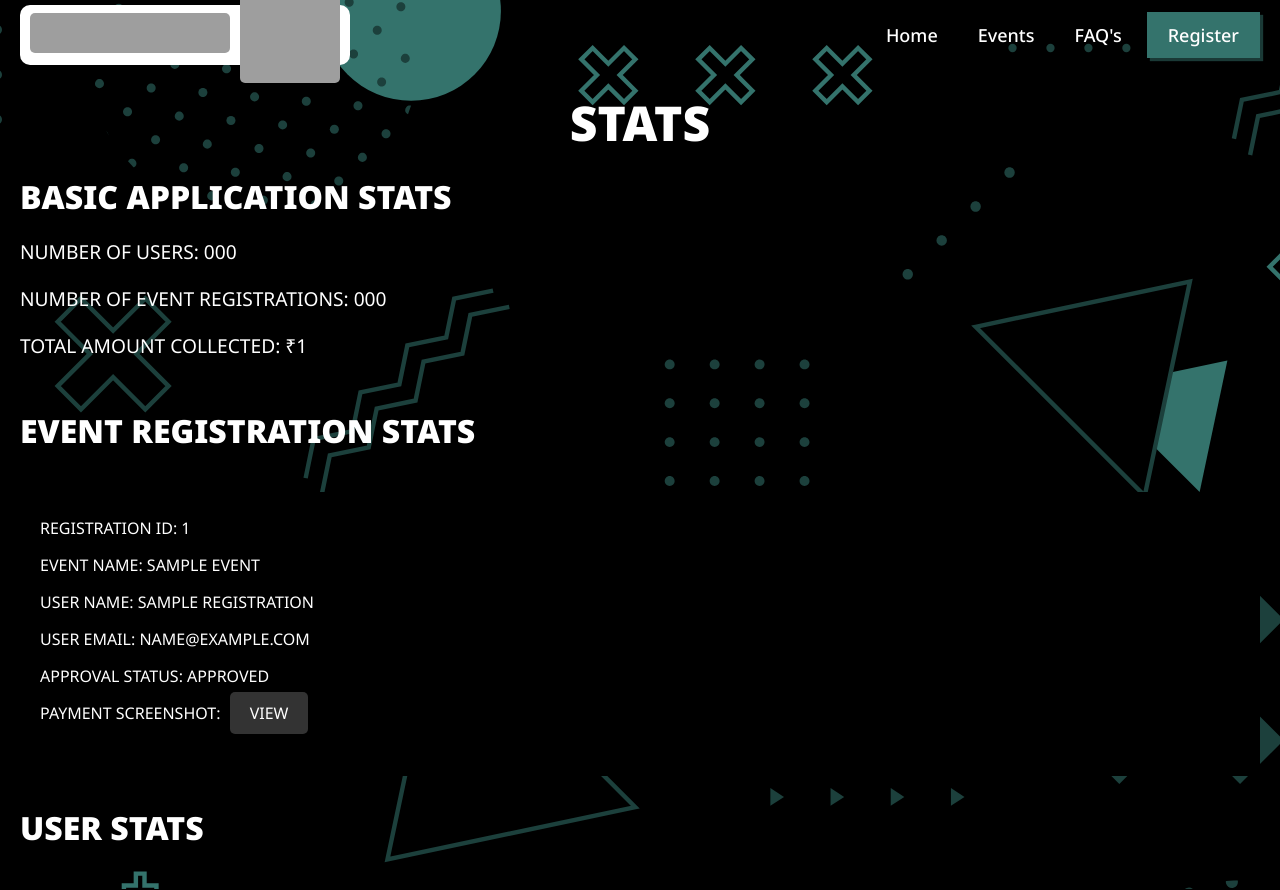
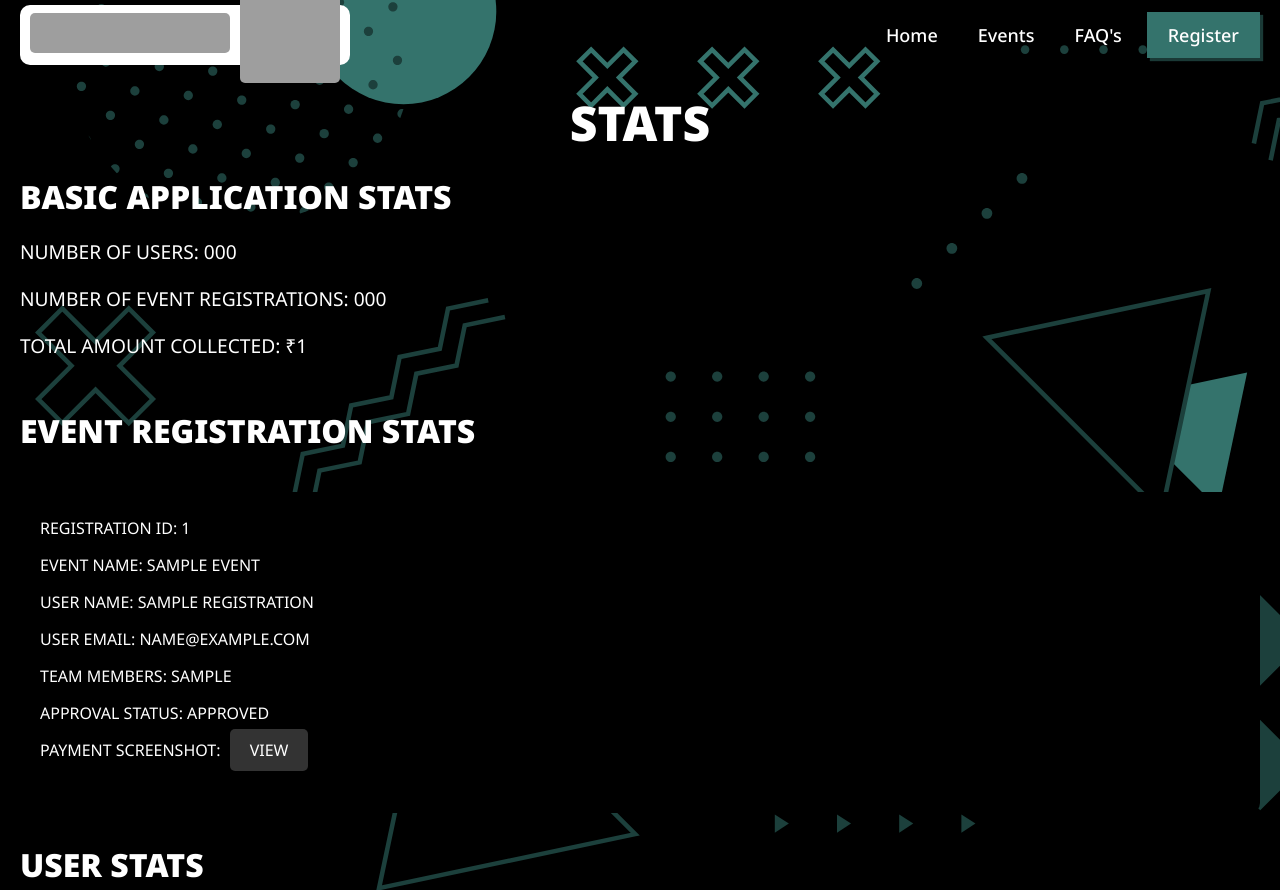
Before and after one commit to Vansh-Bytes/TechOdyssey, a Flask app: template application/templates/admin/stats.html in a window 1280 px wide. Shown: the top 890 px of the page. Run offline with Flask 3, Linux system fonts and the light colour scheme; the template is opened without the code that fills it: most values are stand-ins (such as "Sample title", 1, 10 or a date in 2020); grey boxes marked "Sample" are stand-in pictures; grey boxes are pictures that could not be loaded.

Commit message:
UI Updates

```diff
--- a/application/templates/admin/stats.html
+++ b/application/templates/admin/stats.html
@@ -24,6 +24,9 @@
             <p>Event Name: {{ registration.event }}</p>
             <p>User Name: {{ registration.name }}</p>
             <p>User Email: {{ registration.email }}</p>
+            {% if registration.teamMembers %}
+            <p>Team Members: {{ registration.teamMembers }}</p>
+            {% endif %}
             <p>Approval Status: {{ registration.status | capitalize }}</p>
             <p>Payment Screenshot: <a href="{{ registration.paymentScreenshot }}" target="_blank">View</a></p>
             <br>
```
